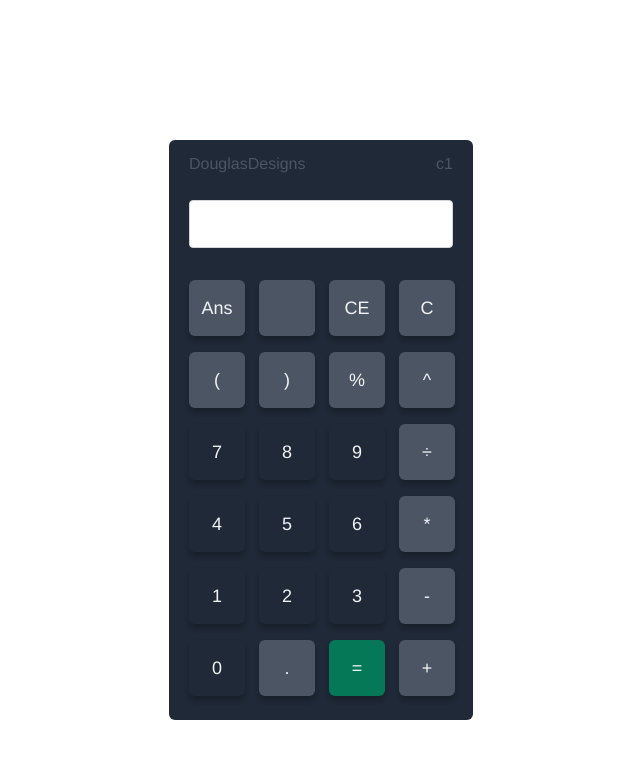
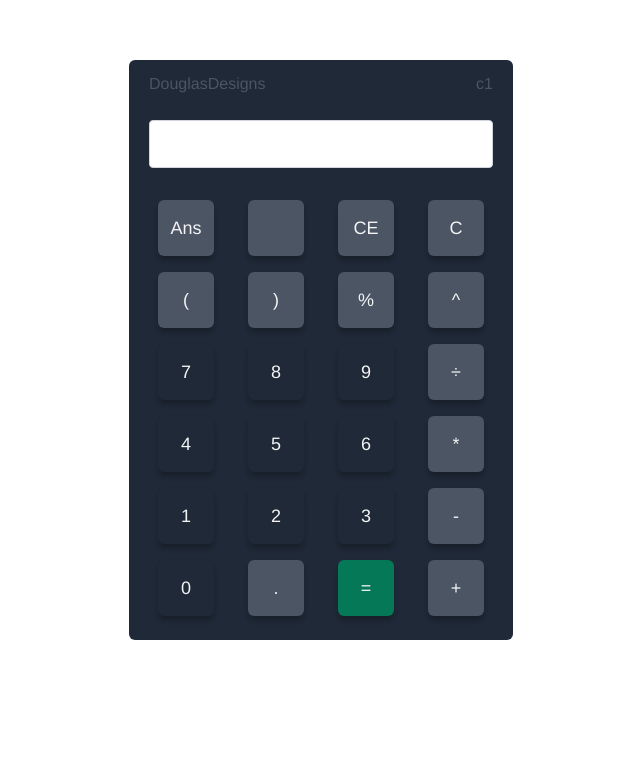
Before and after one commit to ryandougc/vue-ts-calculator, a Vue app: page / in a window 1280 px wide. Shown: the top 758 px of the page, without its empty margins (319-959 px from the left). Built offline with nearby package versions, Linux system fonts and the light colour scheme.

Commit message:
Calculator Fits all screens

```diff
--- a/src/components/Calculator.vue
+++ b/src/components/Calculator.vue
@@ -1,7 +1,7 @@
 <template>
     <div id="calc">
-        <div class="container mx-w-md pt-20">
-            <div class="bg-gray-800 w-1/4 mx-auto shadow-xl px-5 py-3 rounded-md">
+        <div class="container max-w-md">
+            <div class="bg-gray-800 mx-auto shadow-xl px-5 py-3 rounded-md">
                 <div class="flex justify-between text-gray-600">
                     <p>DouglasDesigns</p>
                     <p>c1</p>
```
